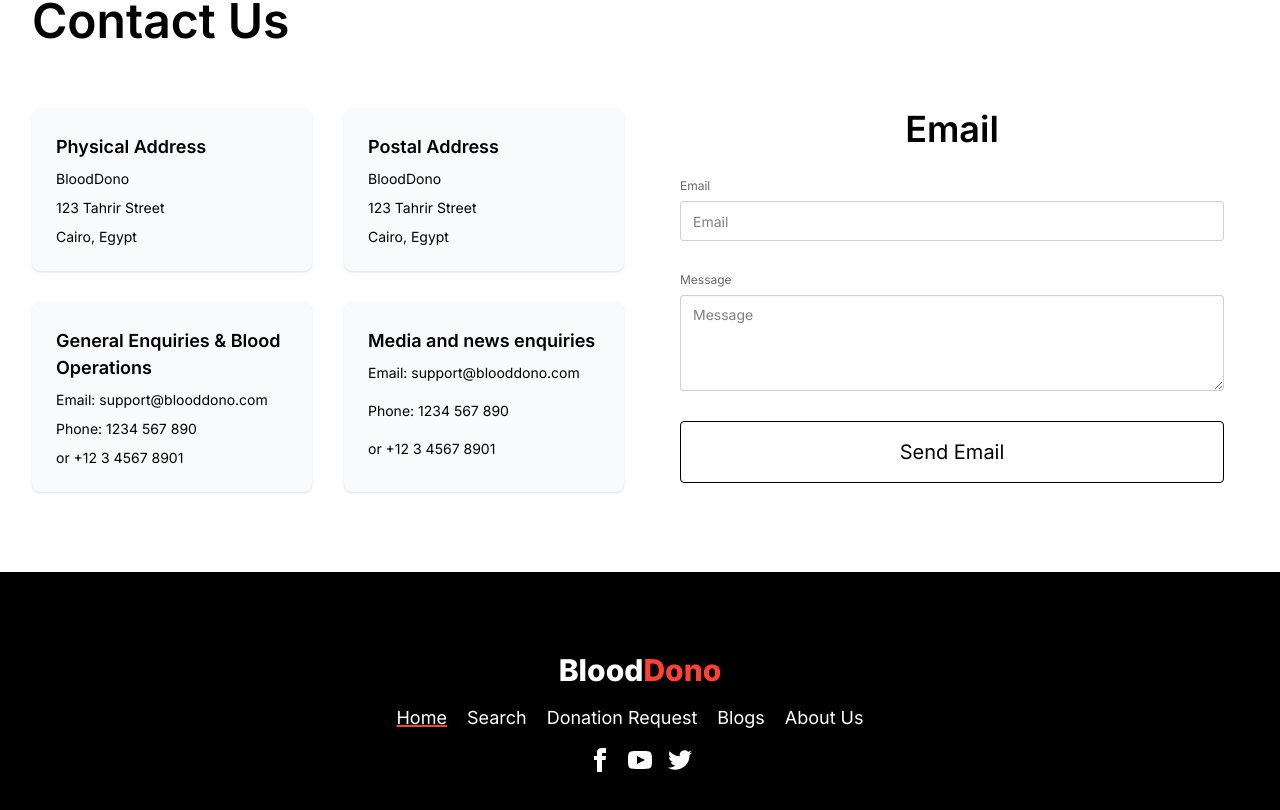
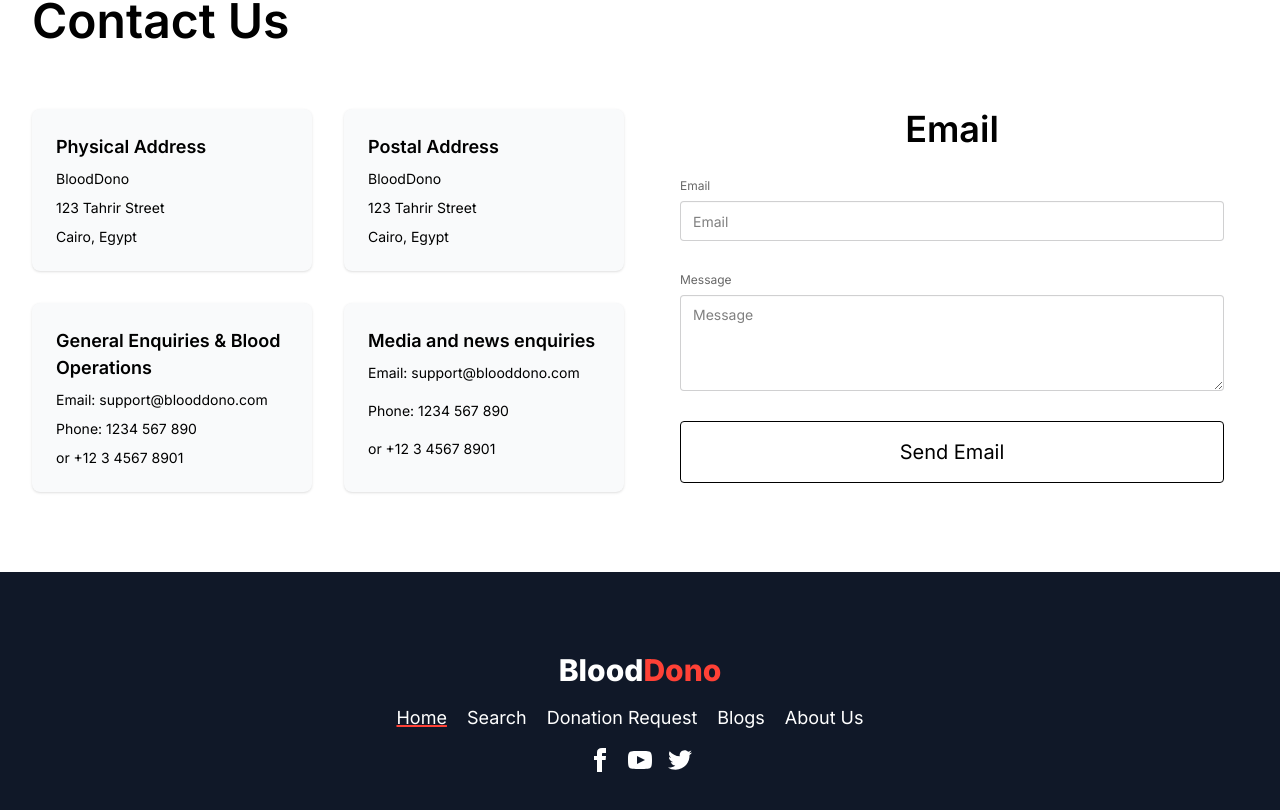
Before and after one commit to amrogad/blooddono, a React (Vite) app: page / in a window 1280 px wide. Shown: the part 3990-4800 px from the top of the page. Built offline with nearby package versions, Linux system fonts and the light colour scheme; no server answers; a web font is replaced by a local one.

Commit message:
fix footer background to stretch full width

```diff
--- a/src/pages/shared/Footer.jsx
+++ b/src/pages/shared/Footer.jsx
@@ -4,8 +4,8 @@ import { useSelector } from 'react-redux';
 const Footer = () => {
     const { user } = useSelector((state) => state.auth);
     return (
-        <div className='max-w-[1600px] mx-auto'>
-            <div className='flex flex-col gap-4 justify-between items-center px-20 py-20 bg-black'>
+        <div className='bg-gray-900'>
+            <div className='max-w-[1600px] mx-auto flex flex-col gap-4 justify-between items-center px-20 py-20'>
                 <Link to='/'>
                     <span className="text-3xl font-extrabold text-white">
                         Blood<span className="text-[#ff4136]">Dono</span>
```
